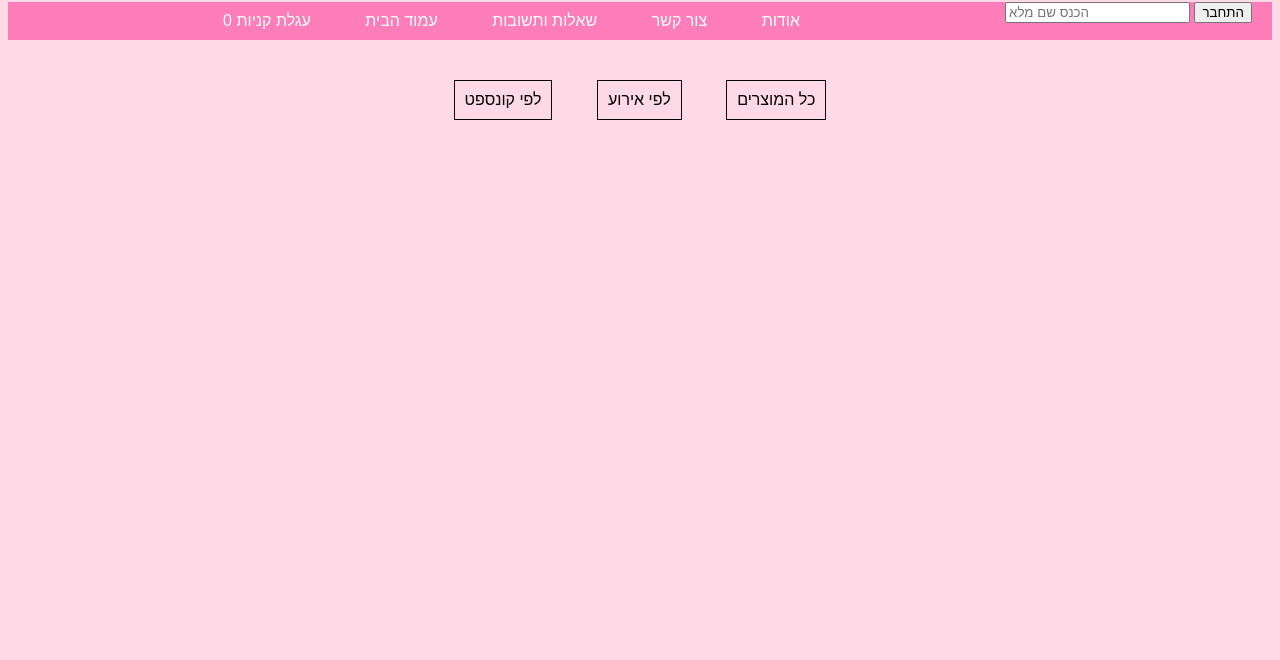
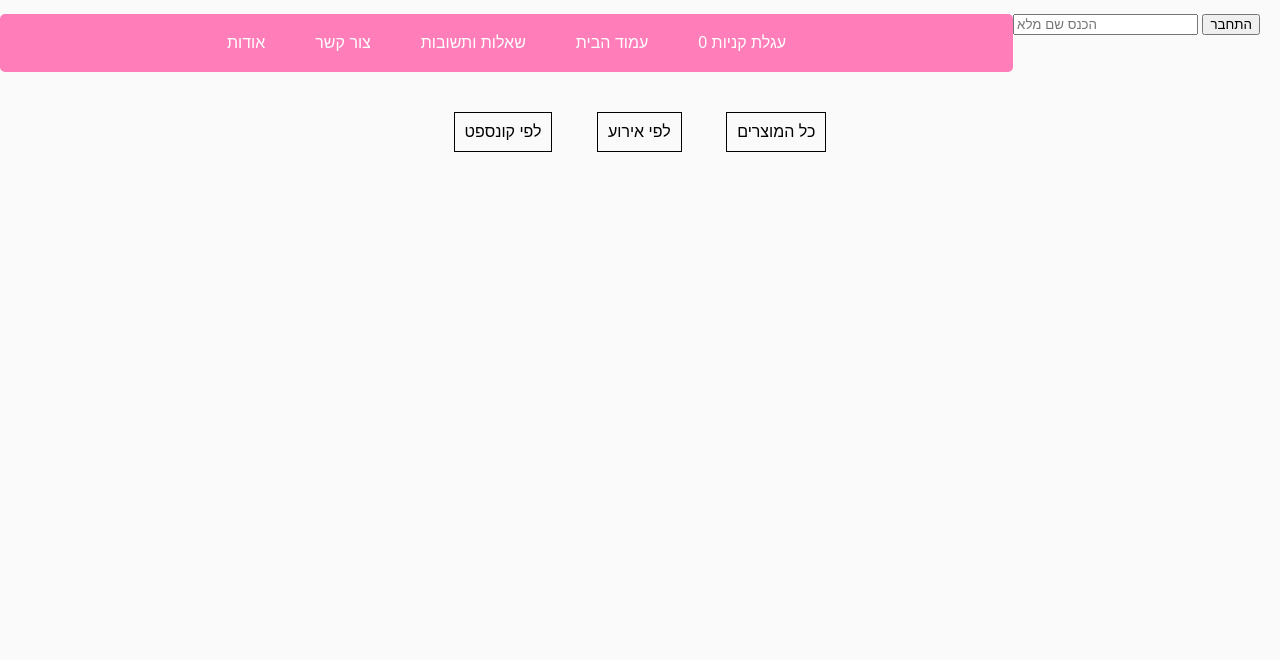
Before and after one commit to Reutp111/celebration-devops, a website: page public/html/homepage.html in a window 1280 px wide. Shown: the part 64-724 px from the top of the page. Drawn offline with Linux system fonts and the light colour scheme.

Commit message:
Update homepage.html

```diff
--- a/public/html/homepage.html
+++ b/public/html/homepage.html
@@ -3,6 +3,9 @@
     <meta name="viewport" content="width=device-width, initial-scale=1.0">
     <title>celebration by OREL</title>
     <link rel="stylesheet" href="/css/styles.css">
+    <link rel="stylesheet" href="/css/styles2.css">
+    <link rel="stylesheet" href="/css/styles3.css">
+    <link rel="stylesheet" href="/css/stylesFINAL.css">
     <script src="/js/script.js" defer></script>
 
 </head>
@@ -21,8 +24,8 @@
     <nav>
         <a href="#about">אודות</a>
         <a href="/html/contact.html">צור קשר</a>
-        <a href="/html/QA.html">שאלות ותשובות</a>
-        <a href="/">עמוד הבית</a>
+        <a href="/html/qa.html">שאלות ותשובות</a>
+        <a href="/html/homepage.html">עמוד הבית</a>
         <a href="#cart" onclick="toggleCart()">עגלת קניות <span id="cart-count">0</span></a>
     </nav>
     <div>
```
